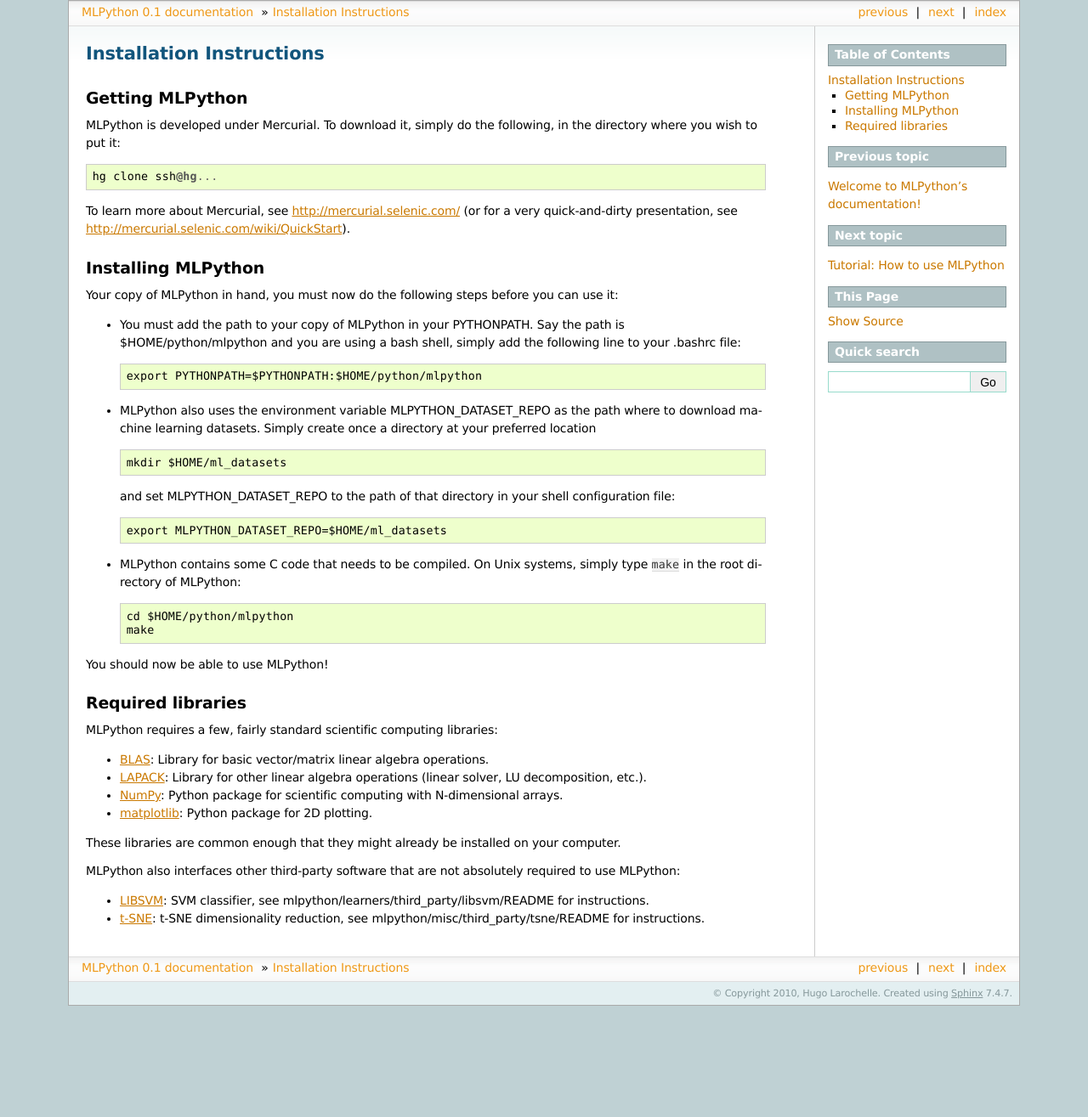
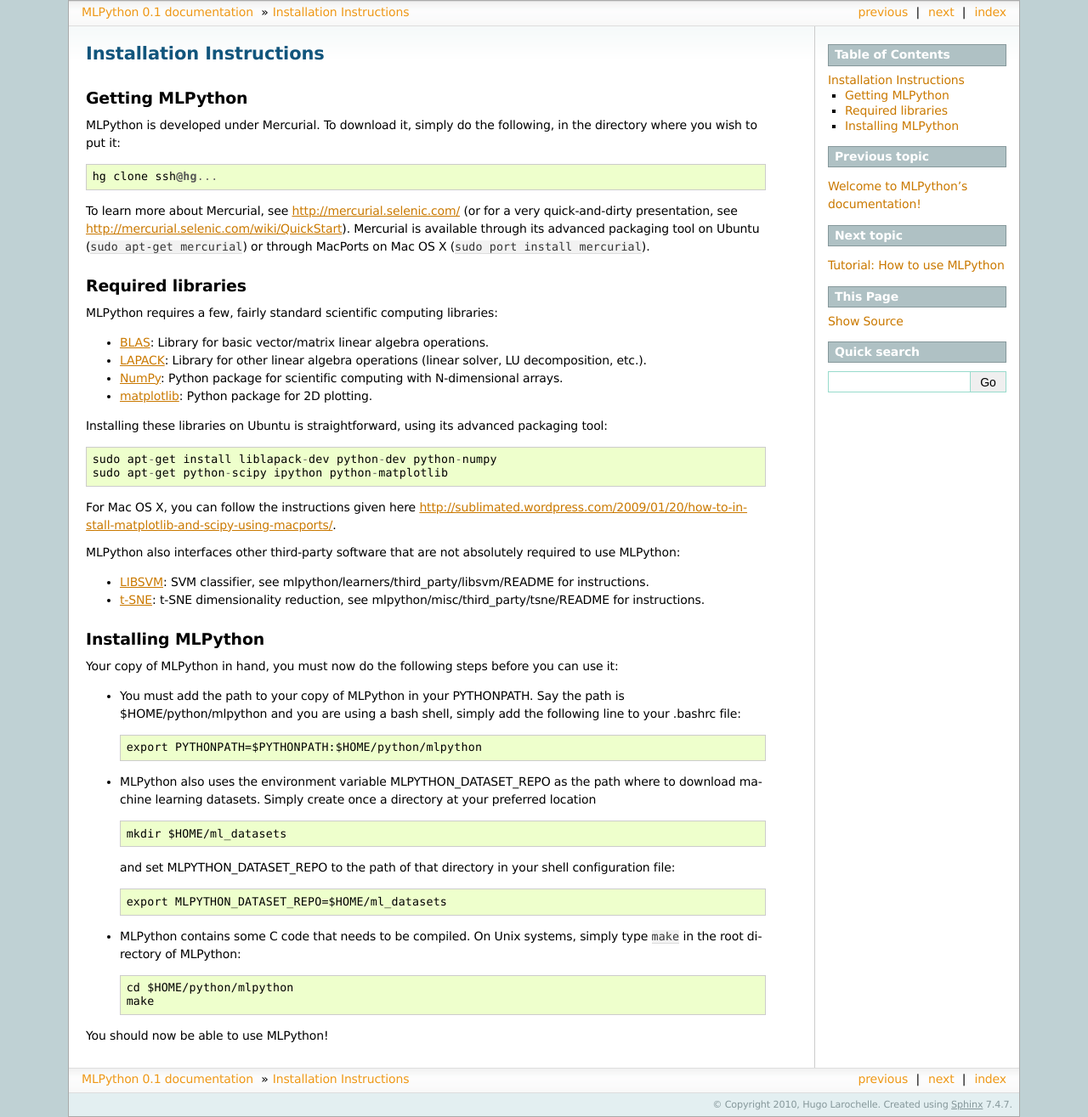
Before and after one commit to AmirHooshangi/mlpython, a Sphinx documentation site: the page built from doc/install.txt, in a window 1280 px wide. Shown: the whole page at 85% size. Built offline with Sphinx 7.4.7, drawn with Linux system fonts in a browser that asks for light colours; formulas are drawn with MathJax 3; before the commit the page ends 1184 px from its top, so only the background shows below that.

Commit message:
- an attempt at more informative installation instructions

```diff
--- a/doc/install.txt
+++ b/doc/install.txt
@@ -13,7 +13,33 @@
 
 To learn more about Mercurial, see http://mercurial.selenic.com/ (or
 for a very quick-and-dirty presentation, see
-http://mercurial.selenic.com/wiki/QuickStart).
+http://mercurial.selenic.com/wiki/QuickStart).  Mercurial is available
+through its advanced packaging tool on Ubuntu (``sudo apt-get
+mercurial``) or through MacPorts on Mac OS X (``sudo port install
+mercurial``).
+
+Required libraries
+------------------
+
+MLPython requires a few, fairly standard scientific computing libraries:
+
+* `BLAS <http://netlib.org/blas/>`_: Library for basic vector/matrix linear algebra operations.
+* `LAPACK <http://www.netlib.org/lapack/>`_: Library for other linear algebra operations (linear solver, LU decomposition, etc.).
+* `NumPy <http://numpy.scipy.org/>`_: Python package for scientific computing with N-dimensional arrays.
+* `matplotlib <http://matplotlib.sourceforge.net/>`_: Python package for 2D plotting.
+
+Installing these libraries on Ubuntu is straightforward, using its advanced packaging tool: ::
+
+   sudo apt-get install liblapack-dev python-dev python-numpy
+   sudo apt-get python-scipy ipython python-matplotlib
+
+For Mac OS X, you can follow the instructions given here http://sublimated.wordpress.com/2009/01/20/how-to-install-matplotlib-and-scipy-using-macports/.
+
+MLPython also interfaces other third-party software that are
+not absolutely required to use MLPython:
+
+* `LIBSVM <http://www.csie.ntu.edu.tw/~cjlin/libsvm/>`_: SVM classifier, see mlpython/learners/third_party/libsvm/README for instructions.
+* `t-SNE <http://http://homepage.tudelft.nl/19j49/t-SNE.html>`_: t-SNE dimensionality reduction, see mlpython/misc/third_party/tsne/README for instructions.
 
 Installing MLPython
 -------------------
@@ -45,22 +71,3 @@
    make
 
 You should now be able to use MLPython!
-
-Required libraries
-------------------
-
-MLPython requires a few, fairly standard scientific computing libraries:
-
-* `BLAS <http://netlib.org/blas/>`_: Library for basic vector/matrix linear algebra operations.
-* `LAPACK <http://www.netlib.org/lapack/>`_: Library for other linear algebra operations (linear solver, LU decomposition, etc.).
-* `NumPy <http://numpy.scipy.org/>`_: Python package for scientific computing with N-dimensional arrays.
-* `matplotlib <http://matplotlib.sourceforge.net/>`_: Python package for 2D plotting.
-
-These libraries are common enough that they might already be installed
-on your computer.
-
-MLPython also interfaces other third-party software that are
-not absolutely required to use MLPython:
-
-* `LIBSVM <http://www.csie.ntu.edu.tw/~cjlin/libsvm/>`_: SVM classifier, see mlpython/learners/third_party/libsvm/README for instructions.
-* `t-SNE <http://http://homepage.tudelft.nl/19j49/t-SNE.html>`_: t-SNE dimensionality reduction, see mlpython/misc/third_party/tsne/README for instructions.
```
